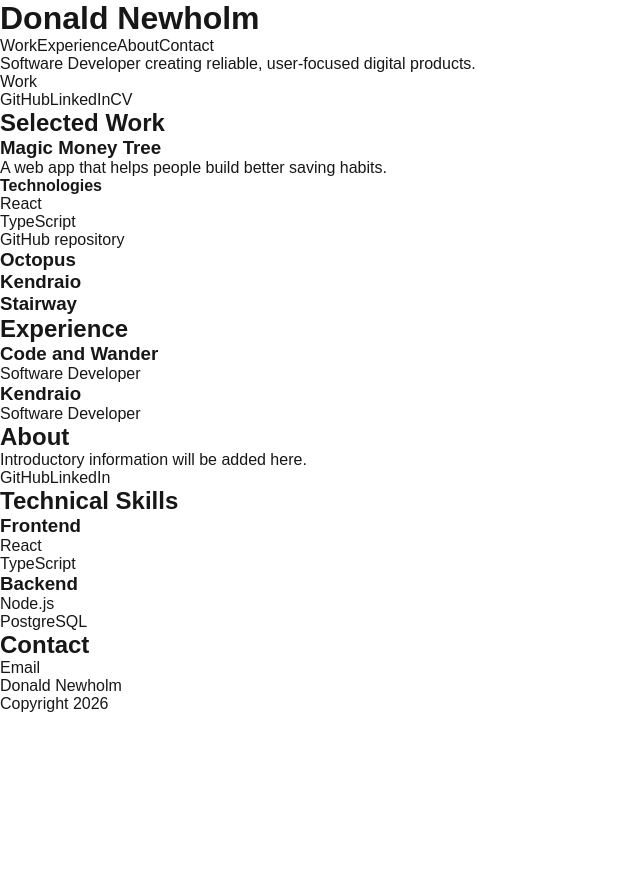
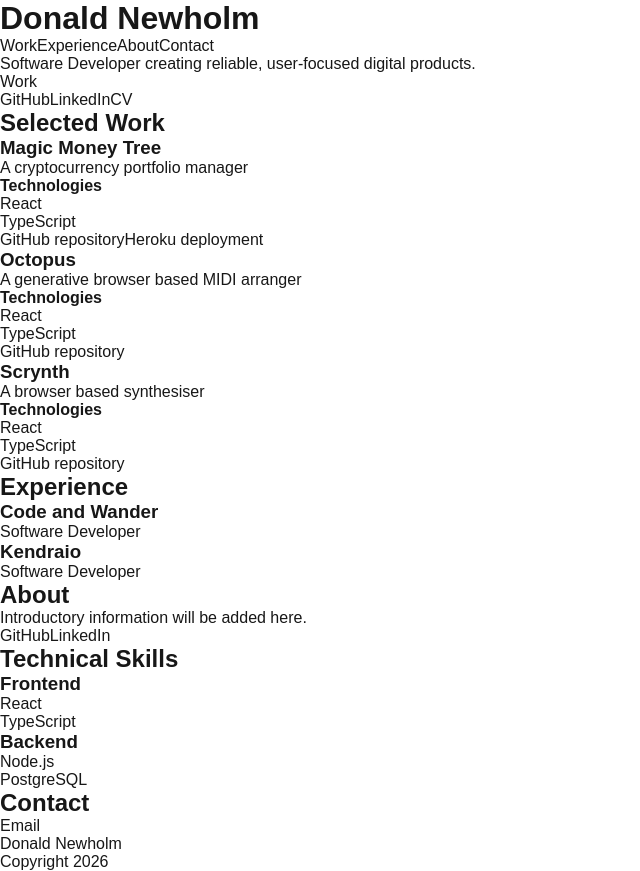
Before and after one commit to CodeKrakken/donald-newholm, a Next.js app: page / in a window 1280 px wide. Shown: the whole page, without its empty margins (0-640 px from the left). Before the commit the page ends 800 px from the top, so only its background shows below. Built offline with nearby package versions, Linux system fonts and the light colour scheme.

Commit message:
Add test and implementation for Magic Money Tree deployment link

```diff
--- a/src/components/Projects/Projects.tsx
+++ b/src/components/Projects/Projects.tsx
@@ -5,27 +5,44 @@ export default function Projects() {
 
       <article aria-labelledby="magic-money-tree-heading">
         <h3 id="magic-money-tree-heading">Magic Money Tree</h3>
-        <p>A web app that helps people build better saving habits.</p>
+        <p>A cryptocurrency portfolio manager</p>
         <h4>Technologies</h4>
         <ul>
           <li>React</li>
           <li>TypeScript</li>
         </ul>
-        <a href="https://github.com/donald-newholm/magic-money-tree">
+        <a href="https://github.com/CodeKrakken/magic-money-tree">
           GitHub repository
+        </a>
+        <a href="https://magic-money-tree.herokuapp.com">
+          Heroku deployment
         </a>
       </article>
 
       <article aria-labelledby="octopus-heading">
         <h3 id="octopus-heading">Octopus</h3>
+        <p>A generative browser based MIDI arranger</p>
+        <h4>Technologies</h4>
+        <ul>
+          <li>React</li>
+          <li>TypeScript</li>
+        </ul>
+        <a href="https://github.com/CodeKrakken/octopus">
+          GitHub repository
+        </a>
       </article>
 
-      <article aria-labelledby="kendraio-heading">
-        <h3 id="kendraio-heading">Kendraio</h3>
-      </article>
-
-      <article aria-labelledby="stairway-heading">
-        <h3 id="stairway-heading">Stairway</h3>
+      <article aria-labelledby="scrynth-heading">
+        <h3 id="scrynth-heading">Scrynth</h3>
+        <p>A browser based synthesiser</p>
+        <h4>Technologies</h4>
+        <ul>
+          <li>React</li>
+          <li>TypeScript</li>
+        </ul>
+        <a href="https://github.com/CodeKrakken/typescrynth">
+          GitHub repository
+        </a>
       </article>
     </section>
   );
```
Also changed, not shown: 1 other file (tests, documents, lock files or other folders).
